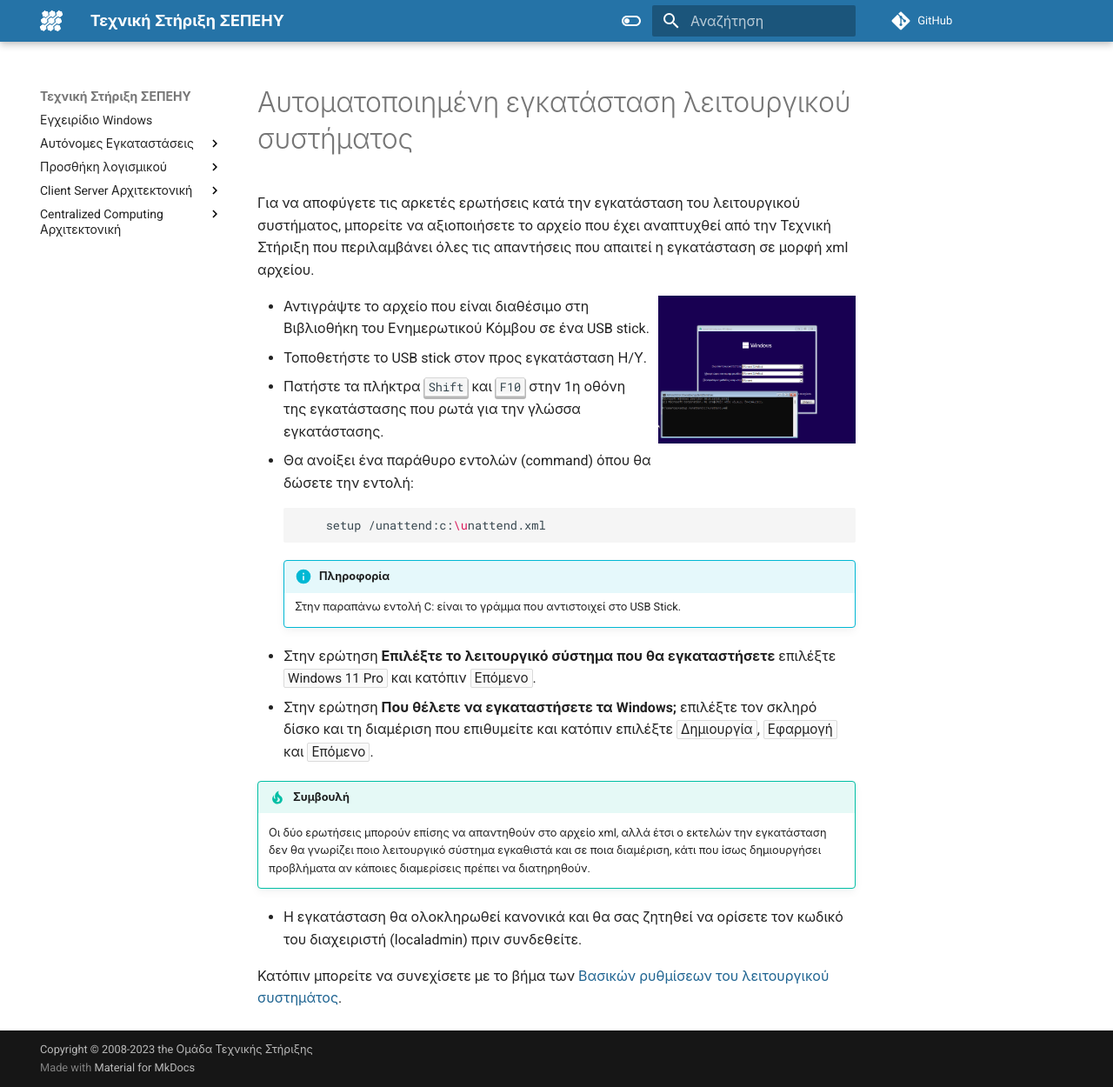
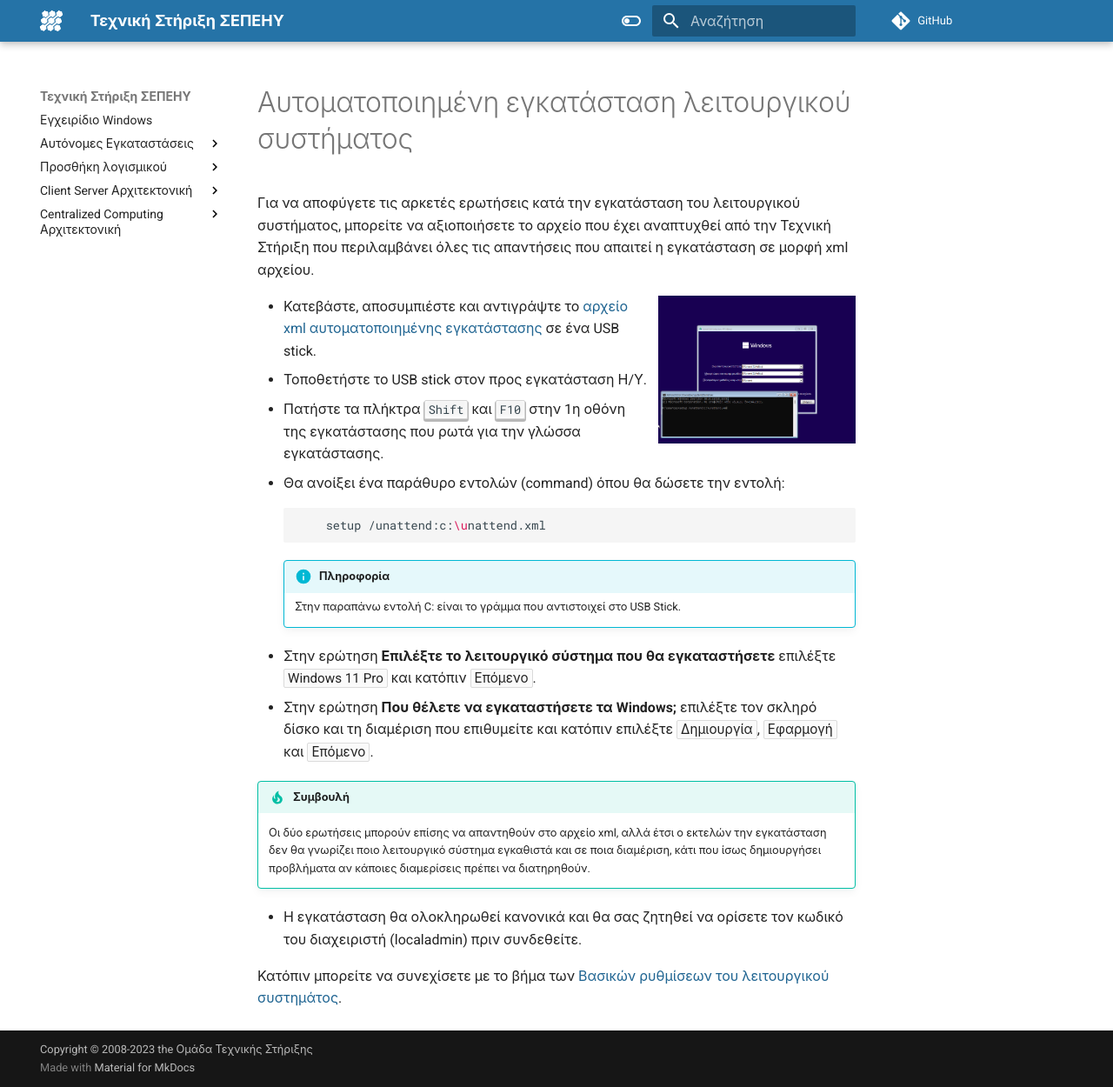
Before and after one commit to pe86/windows, an MkDocs documentation site: the page built from docs/client/installation/unattended/index.md, in a window 1280 px wide and 1250 px high. Shown: the whole window at 87% size. Built offline with MkDocs 1.6.1 and Material for MkDocs 9.7.7, drawn with Linux system fonts in a browser that asks for light colours; comment, search, counter and statistics services are not loaded.

Commit message:
link στο unattend.xml στη Βιβλιοθήκη

```diff
--- a/docs/client/installation/unattended/index.md
+++ b/docs/client/installation/unattended/index.md
@@ -4,7 +4,7 @@
 
 [![](01-unattended-installation.png)](01-unattended-installation.png)
 
-- Αντιγράψτε το αρχείο που είναι διαθέσιμο στη Βιβλιοθήκη του Ενημερωτικού Κόμβου σε ένα USB stick.
+- Κατεβάστε, αποσυμπιέστε και αντιγράψτε το [αρχείο xml αυτοματοποιημένης εγκατάστασης](https://ts.sch.gr/docs/odigies-egkatastasis-diaxirisis/win11-unattended-setup/?layout=default) σε ένα USB stick.
 - Τοποθετήστε το USB stick στον προς εγκατάσταση Η/Υ.
 - Πατήστε τα πλήκτρα **`Shift`** και **`F10`** στην 1η οθόνη της εγκατάστασης που ρωτά για την γλώσσα εγκατάστασης.
 - Θα ανοίξει ένα παράθυρο εντολών (command) όπου θα δώσετε την εντολή:
```
